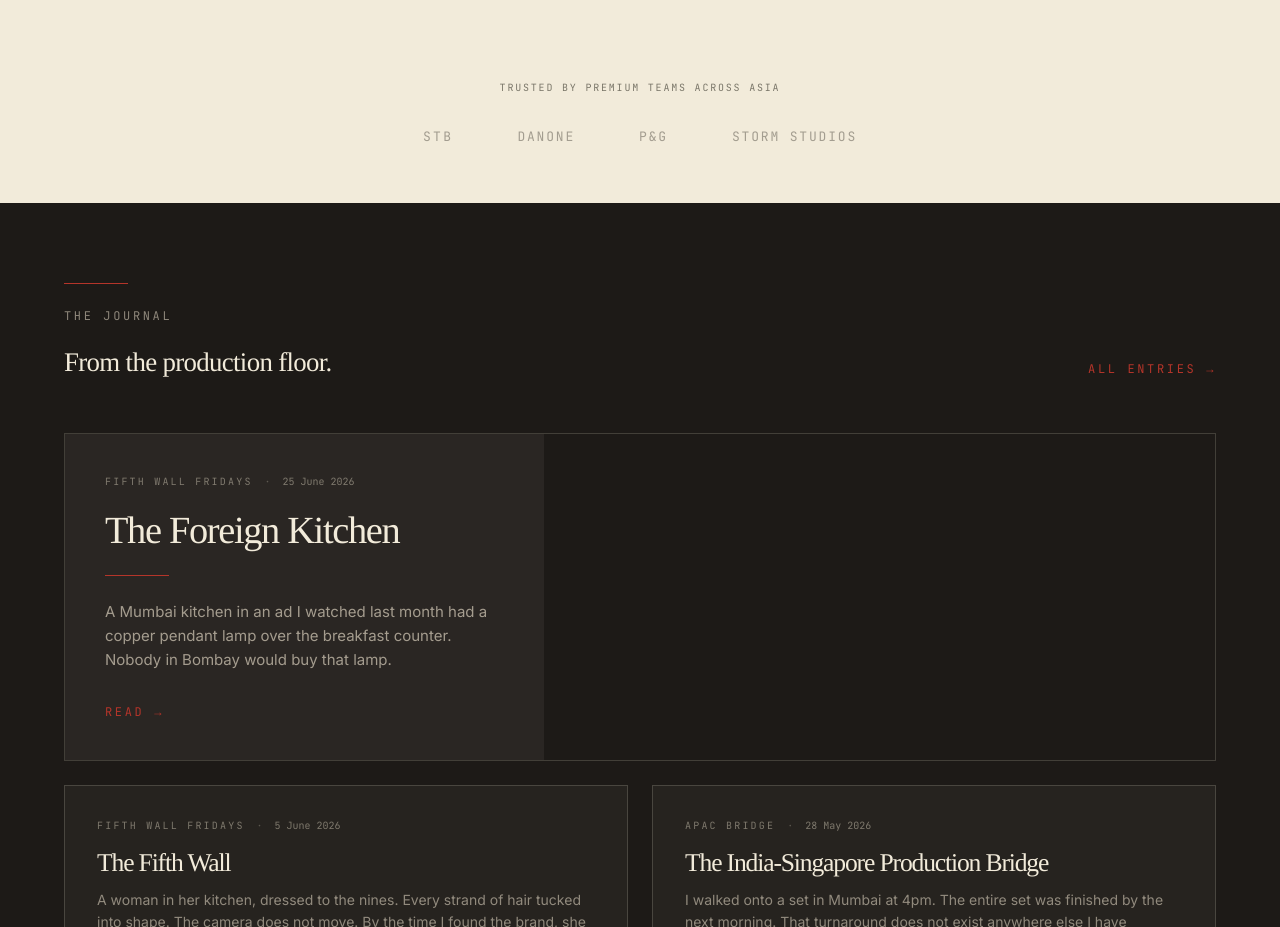
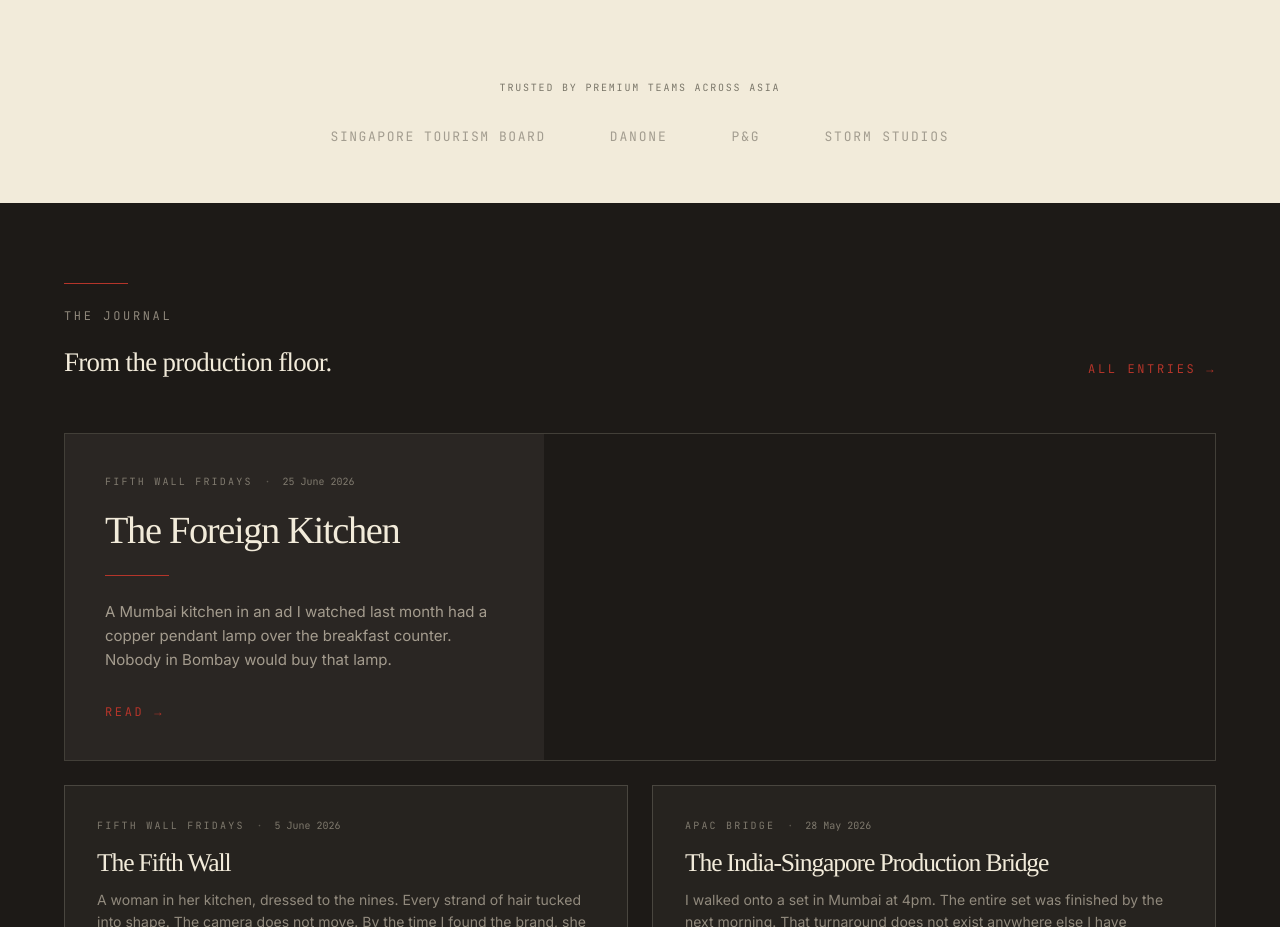
Before and after one commit to farhanamattar-code/bombay-blanc-site, a React (Vite) app: page / in a window 1280 px wide. Shown: the part 3980-4907 px from the top of the page. Built offline with nearby package versions, Linux system fonts and the light colour scheme; a web font is replaced by a local one.

Commit message:
Hero edit, layout fix

```diff
--- a/src/components/ClientStrip.jsx
+++ b/src/components/ClientStrip.jsx
@@ -10,7 +10,7 @@ function Reveal({ children, className = "" }) {
 }
 
 const CLIENTS = [
-  { name: "STB", tracking: "0.18em" },
+  { name: "Singapore Tourism Board", tracking: "0.12em" },
   { name: "Danone", tracking: "0.14em" },
   { name: "P&G", tracking: "0.14em" },
   { name: "Storm Studios", tracking: "0.14em" },
--- a/src/data/caseStudies.js
+++ b/src/data/caseStudies.js
@@ -32,7 +32,7 @@ const caseStudies = [
       {
         src: "/images/work/reebok-bw.jpg",
         alt: "Young woman in black-and-white double exposure against stacked crates — Reebok brand film",
-        caption: "On location · Super-8 · Black and white",
+        caption: "On location · Super-8",
       },
       {
         src: "/images/work/reebok-bicycle.jpg",
@@ -42,7 +42,7 @@ const caseStudies = [
       {
         src: "/images/work/reebok-polo.jpg",
         alt: "Young man in Reebok colour-block polo leaning against a colonial column — Reebok brand film",
-        caption: "Reebok · Directed by Michael Wong · 2015",
+        caption: "Reebok · Directed by Michael Wong",
       },
     ],
     seoTitle: "Reebok Brand Film — Southeast Asia | Bombay Blanc",
@@ -218,7 +218,7 @@ const caseStudies = [
   },
 ];
 
-// Display order: STB → Discovery → American Honey (vertical) → Reebok
+// Display order: Singapore Tourism Board → Discovery → American Honey (vertical) → Reebok
 const displayOrder = [
   "celeb-ru-singapore",
   "vanishing-trades",
```
Also changed, not shown: public/images/hero-statue.jpg.
